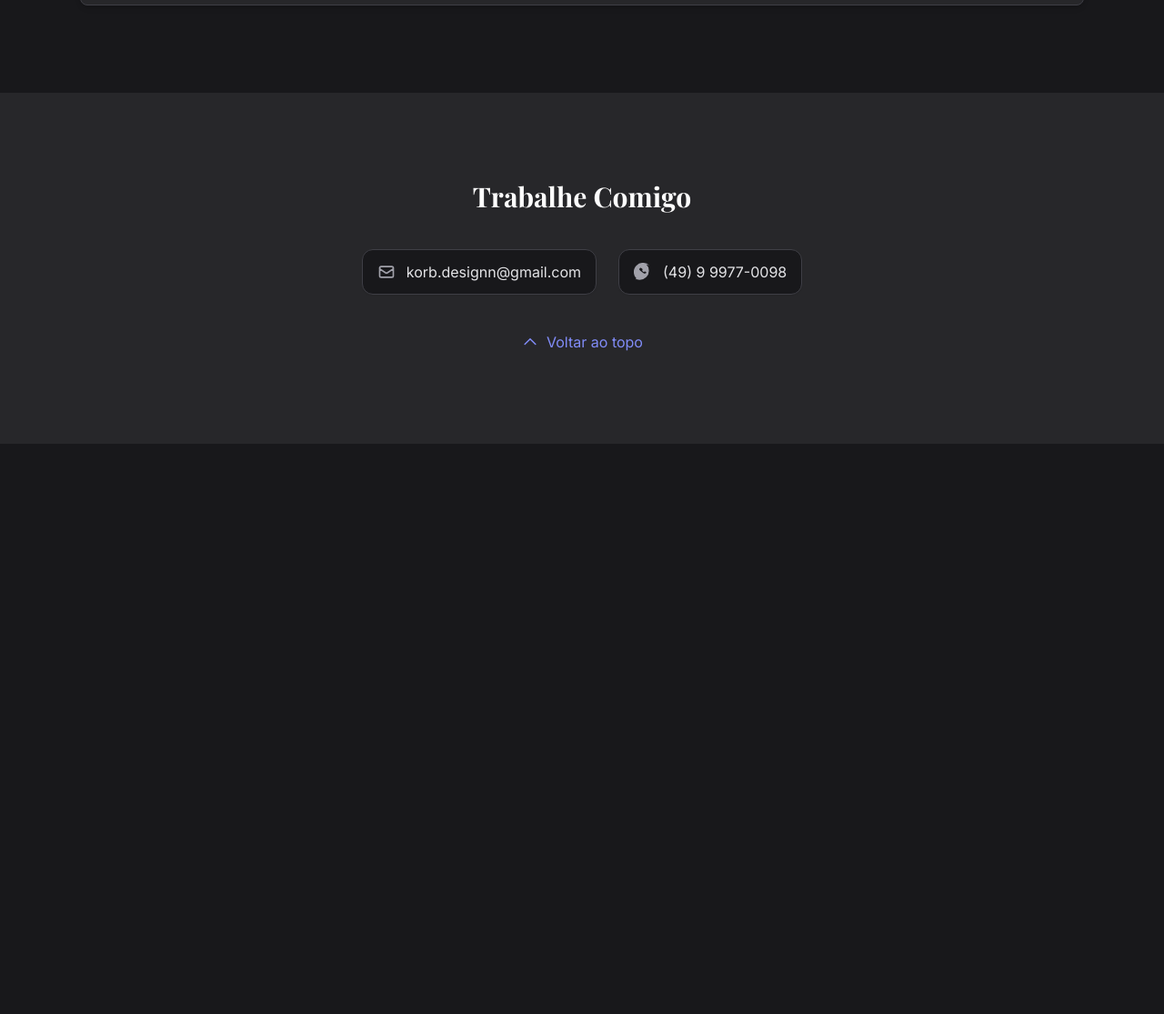
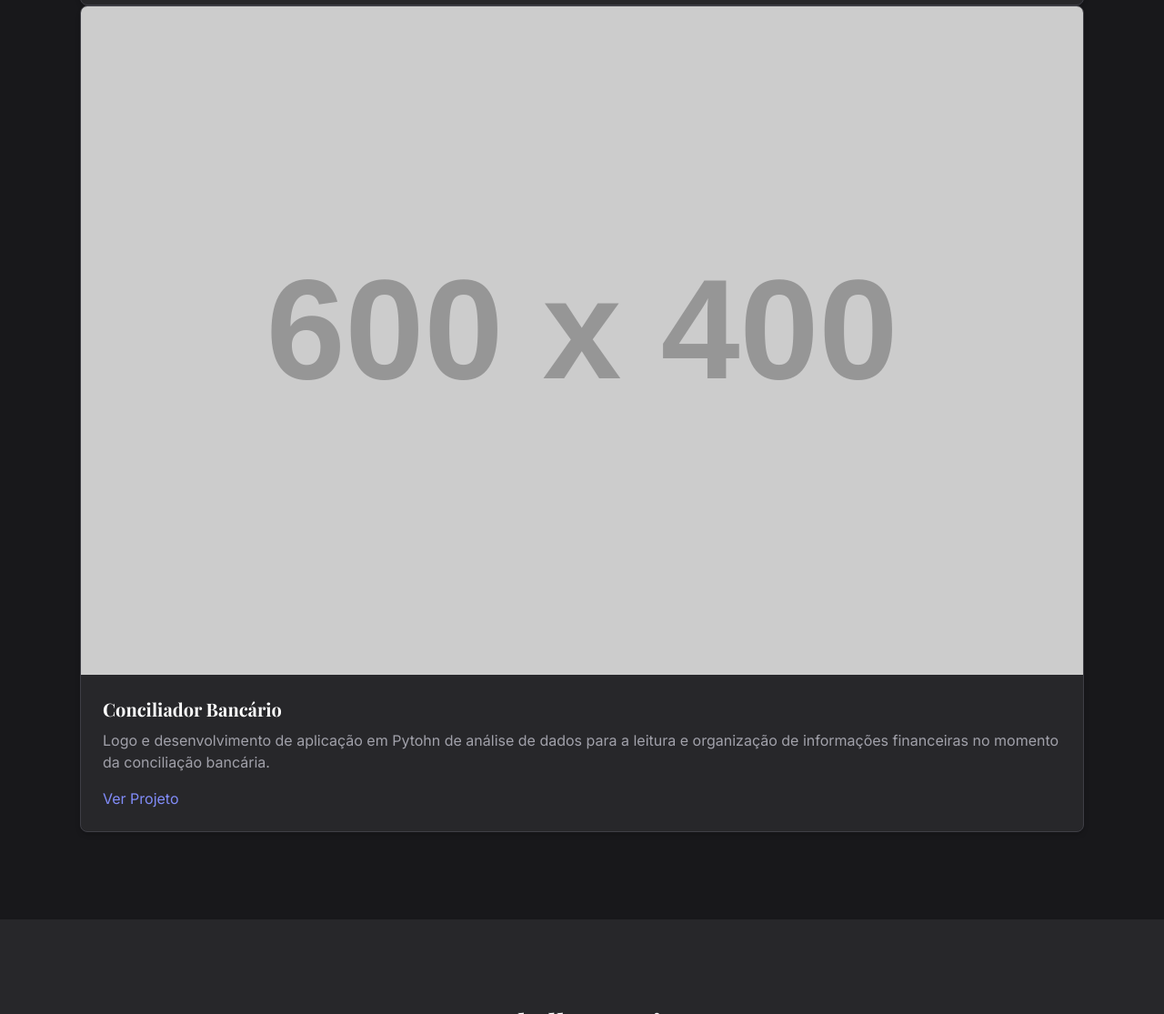
Before and after one commit to ChristianKCastro/Korb_design, a plain HTML site: page index.html in a window 1280 px wide. Shown: the part 4184-5299 px from the top of the page at 91% size. Before the commit the page ends 4672 px from the top, so only its background shows below. Drawn offline with nearby package versions, Linux system fonts and the light colour scheme; placeholder pictures from the web are drawn by us.

Commit message:
Update index.html

```diff
--- a/index.html
+++ b/index.html
@@ -102,7 +102,7 @@
           <div class="p-6">
             <h4 class="text-xl font-semibold mb-2 text-white">A Torre de Urza</h4>
             <p class="text-zinc-400 mb-4">Logo e identidade de marca para loja especializada em Magic: The Gathering.</p>
-            <a href="https://github.com/ChristianKCastro/torredeurza_store" target="_blank" rel="noopener noreferrer" class="text-indigo-400 hover:underline">Ver Projeto</a>
+            <a href="https://christiankcastro.github.io/torredeurza_store/" target="_blank" rel="noopener noreferrer" class="text-indigo-400 hover:underline">Ver Projeto</a>
           </div>
         </div>
       </div>
@@ -122,6 +122,14 @@
                 <h4 class="text-xl font-semibold mb-2 text-white">DataZen</h4>
                 <p class="text-zinc-400 mb-4">Logo e desenvolvimento de app para estudantes de programação usando IA.</p>
                 <a href="https://github.com/ChristianKCastro/data_tutor_ai" target="_blank" rel="noopener noreferrer" class="text-indigo-400 hover:underline">Ver Projeto</a>
+            </div>
+        </div>
+       <div class="bg-zinc-800 rounded-lg shadow-md overflow-hidden border border-zinc-700 hover:border-indigo-400 transition-all duration-300">
+          <img src="conciliador-bancario.png" alt="DataZen Logo" class="w-full h-full object-cover col-span-1" onerror="this.onerror=null;this.src='https://placehold.co/600x400/18181b/4f46e5?text=Imagem+Indisponível';" />
+            <div class="p-6 col-span-2">
+                <h4 class="text-xl font-semibold mb-2 text-white">Conciliador Bancário</h4>
+                <p class="text-zinc-400 mb-4">Logo e desenvolvimento de aplicação em Pytohn de análise de dados para a leitura e organização de informações financeiras no momento da conciliação bancária.</p>
+                <a href="https://github.com/ChristianKCastro/conciliador-bancario" target="_blank" rel="noopener noreferrer" class="text-indigo-400 hover:underline">Ver Projeto</a>
             </div>
         </div>
       </div>
```
